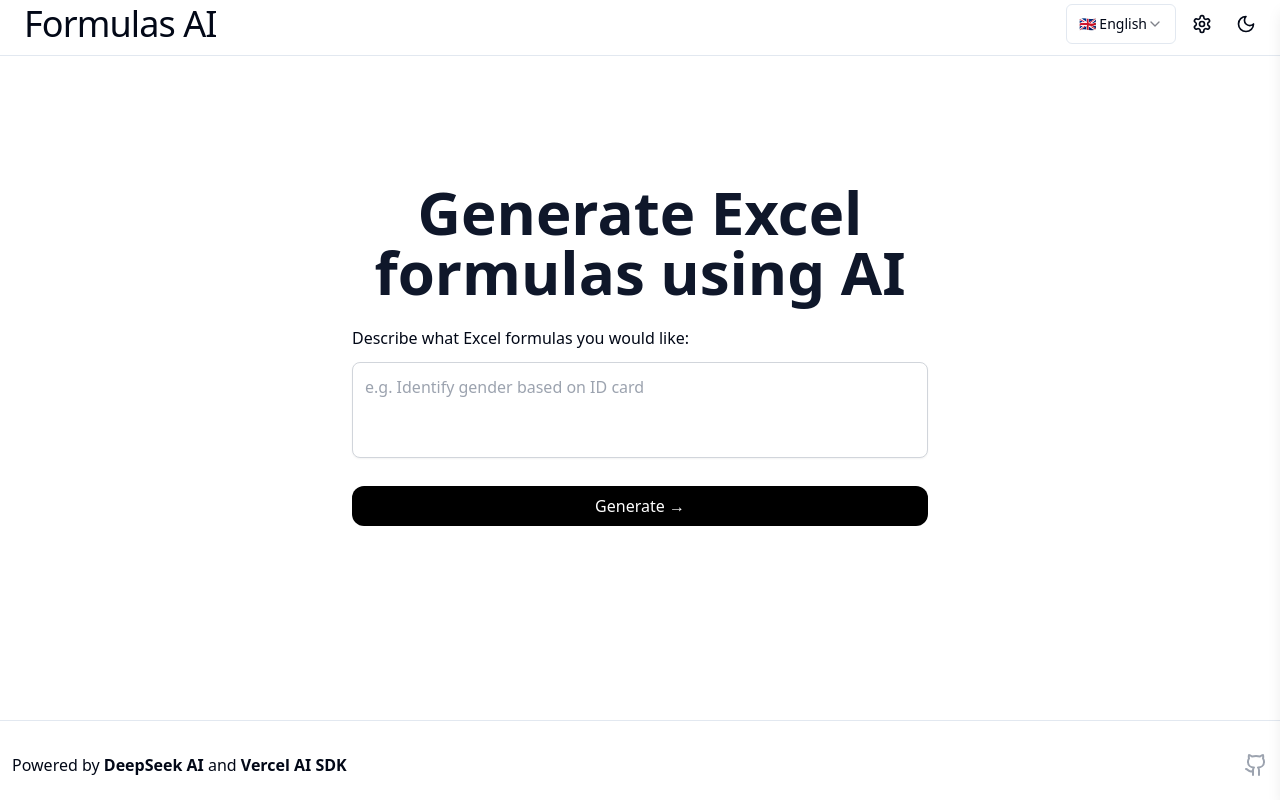
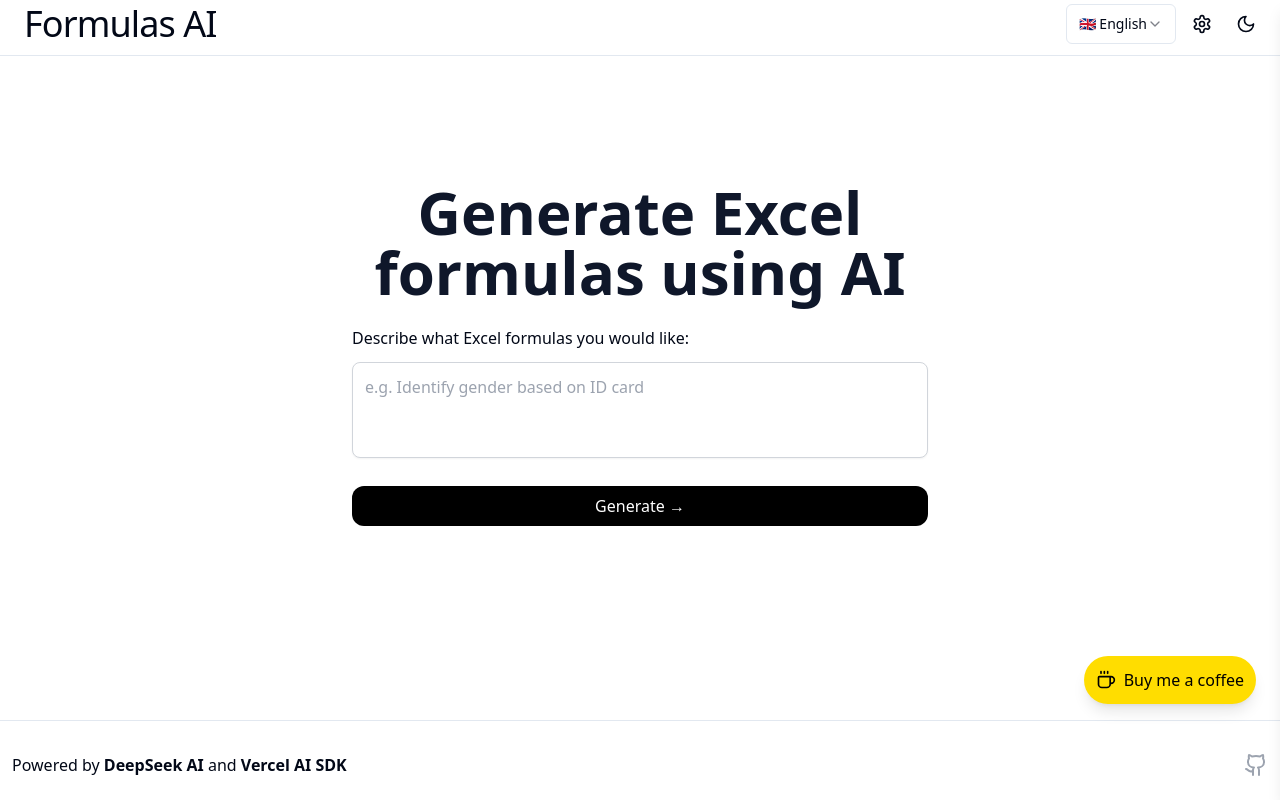
Before and after one commit to CrisChr/formulas-ai, a Next.js app: page / in a window 1280 px wide. Built offline with nearby package versions, Linux system fonts and the light colour scheme.

Commit message:
feature: add Buy me a coffee

```diff
--- a/app/layout.jsx
+++ b/app/layout.jsx
@@ -5,6 +5,7 @@ import { cn } from "../lib/utils"
 import { I18nProvider } from './i18n'
 import { Analytics } from "@vercel/analytics/react"
 import Script from "next/script";
+import { BuyMeCoffee } from "../components/BuyMeCoffee.jsx";
 import "../styles/globals.css";
 import "../styles/loading.css";
 
@@ -99,6 +100,7 @@ export default function RootLayout({ children }) {
             </main>
             <Footer />
           </div>
+          <BuyMeCoffee />
         </I18nProvider>
       </body>
     </html>
--- /dev/null
+++ b/components/BuyMeCoffee.jsx
@@ -0,0 +1,40 @@
+'use client'
+import { useState, useEffect } from 'react';
+import { Coffee } from 'lucide-react';
+
+export function BuyMeCoffee() {
+  const [isVisible, setIsVisible] = useState(true);
+  const [lastScrollY, setLastScrollY] = useState(0);
+
+  // 处理滚动事件，实现滚动时隐藏/显示
+  useEffect(() => {
+    const handleScroll = () => {
+      const currentScrollY = window.scrollY;
+
+      if (currentScrollY > lastScrollY) {
+        setIsVisible(false); // 向下滚动时隐藏
+      } else {
+        setIsVisible(true); // 向上滚动时显示
+      }
+
+      setLastScrollY(currentScrollY);
+    };
+
+    window.addEventListener('scroll', handleScroll, { passive: true });
+    return () => window.removeEventListener('scroll', handleScroll);
+  }, [lastScrollY]);
+
+  return (
+    <a
+      href="https://buymeacoffee.com/ponyred"
+      target="_blank"
+      rel="noopener noreferrer"
+      className={`fixed bottom-24 right-6 bg-[#FFDD00] text-[#000000] p-3 rounded-full shadow-lg hover:bg-[#FFDD00]/90 transition-all duration-300 z-50 flex items-center gap-2 ${isVisible ? 'translate-y-0 opacity-100' : 'translate-y-16 opacity-0'
+        }`}
+      aria-label="Buy me a coffee"
+    >
+      <Coffee size={20} />
+      <span className="hidden sm:inline font-medium">Buy me a coffee</span>
+    </a>
+  );
+}
--- a/package.json
+++ b/package.json
@@ -1,6 +1,6 @@
 {
   "name": "formulas-ai",
-  "version": "1.3.1",
+  "version": "1.4.0",
   "private": true,
   "scripts": {
     "dev": "next dev",
```
